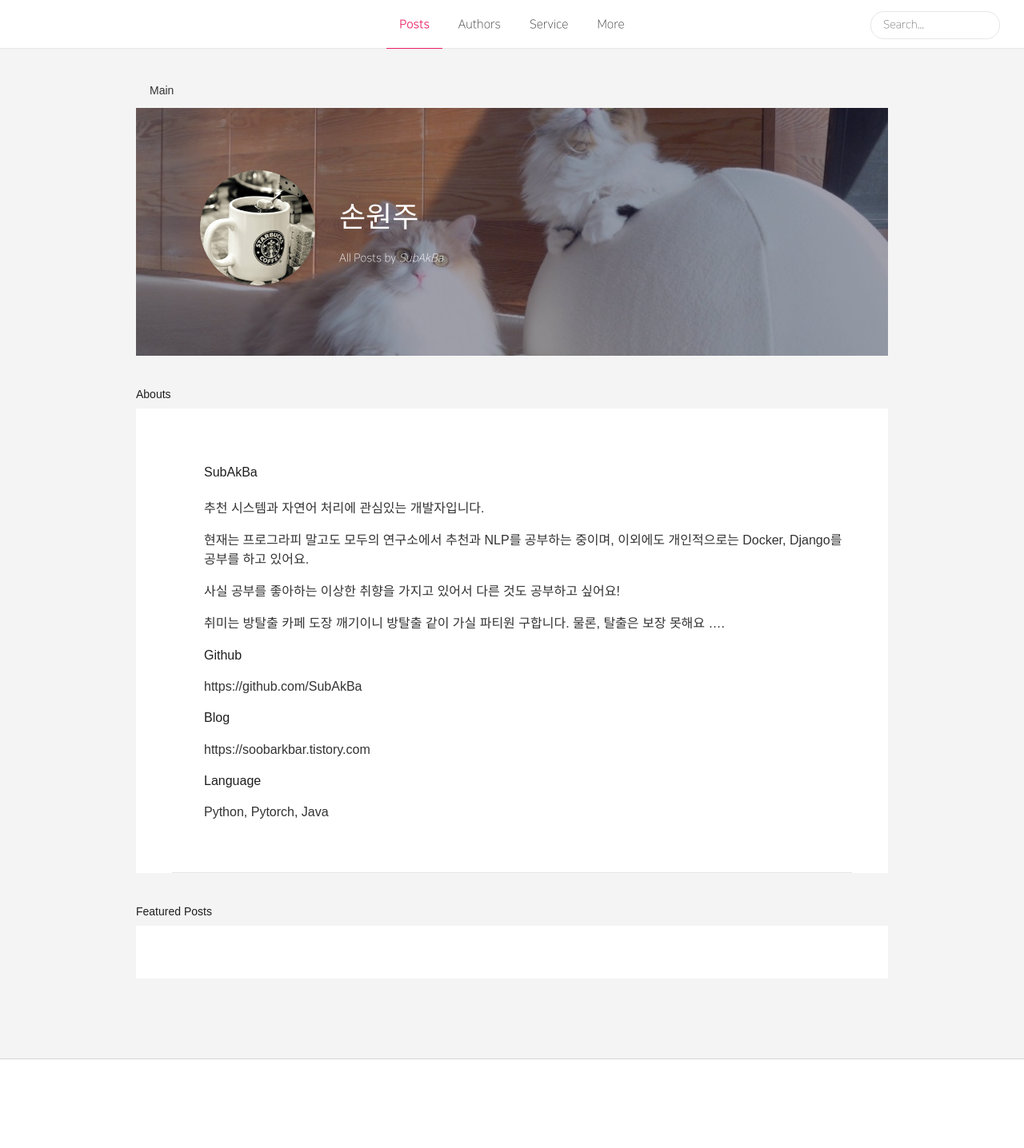
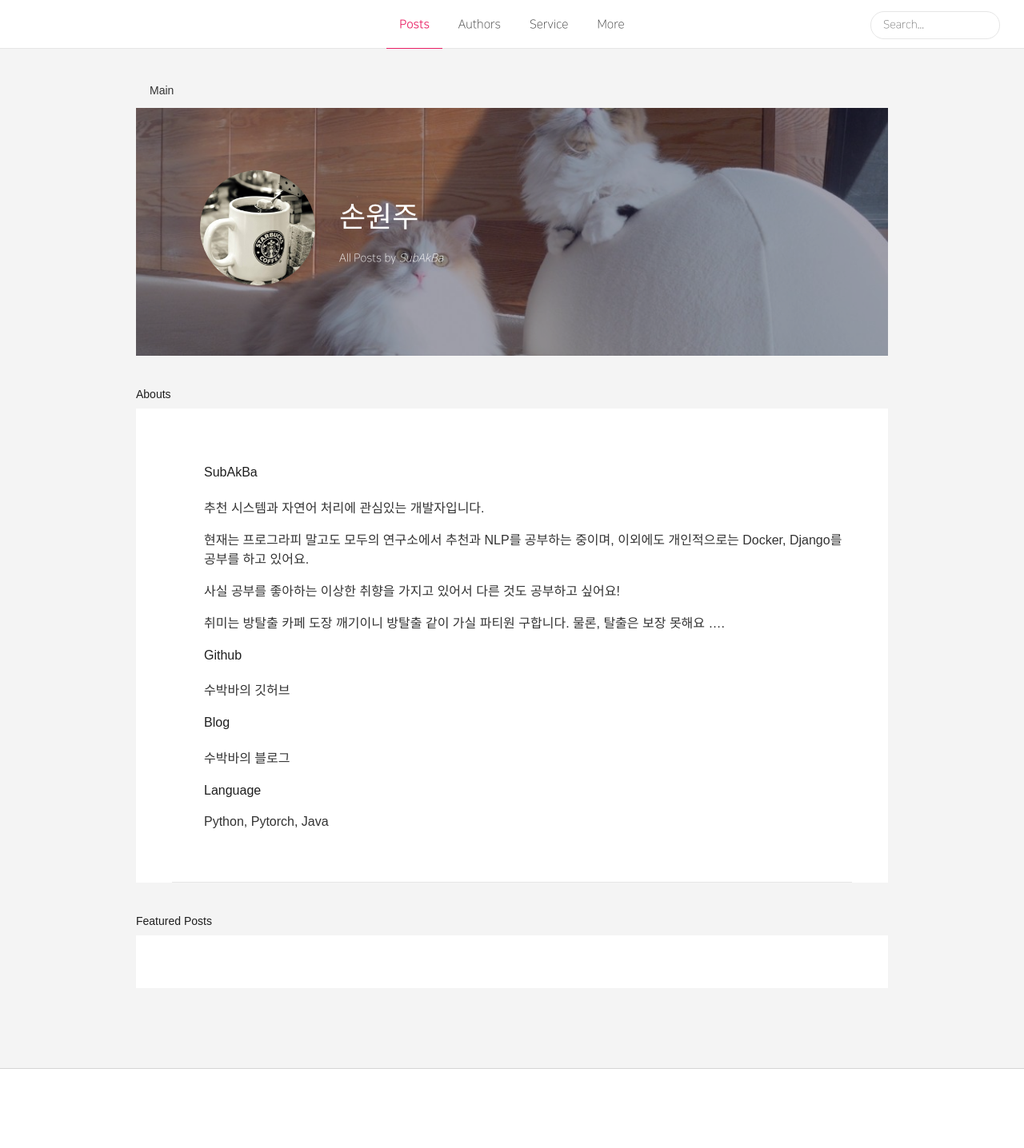
Before and after one commit to prography-tech/prography-tech.github.io, a Jekyll site: the page built from _authors/SubAkBa.md, in a window 1280 px wide. Shown: the whole page at 80% size. Built offline with Jekyll 4.4.1, drawn with Linux system fonts in a browser that asks for light colours.

```diff
--- a/_authors/SubAkBa.md
+++ b/_authors/SubAkBa.md
@@ -20,10 +20,10 @@ intro: Recommendation, NLP
 
 
 #### Github
-https://github.com/SubAkBa
+[수박바의 깃허브](https://github.com/SubAkBa)
 
 #### Blog
-https://soobarkbar.tistory.com
+[수박바의 블로그](https://soobarkbar.tistory.com)
 
 #### Language
 Python, Pytorch, Java
```
Also changed, not shown: _tags/Recommendation.md (added, +5 -0 lines).
